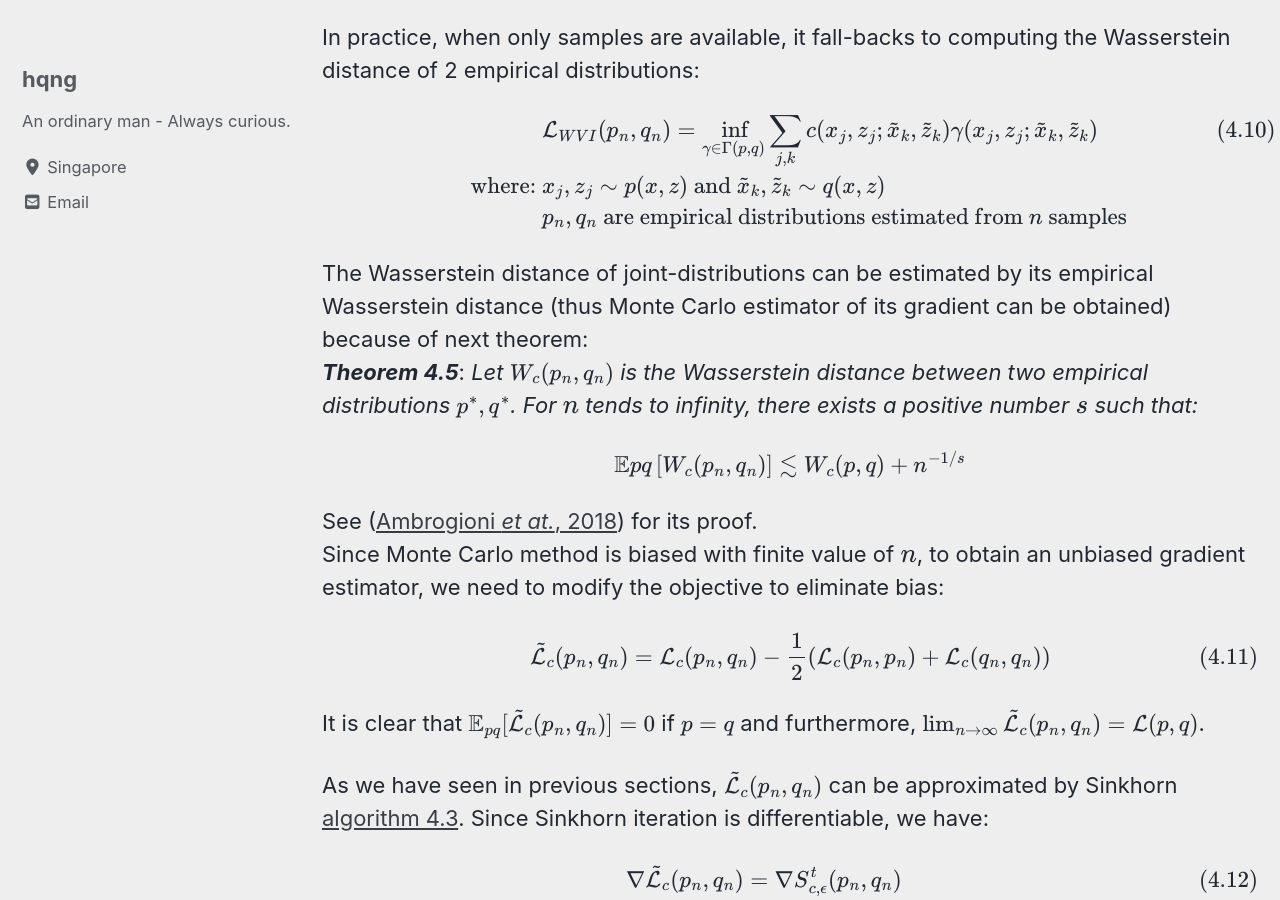
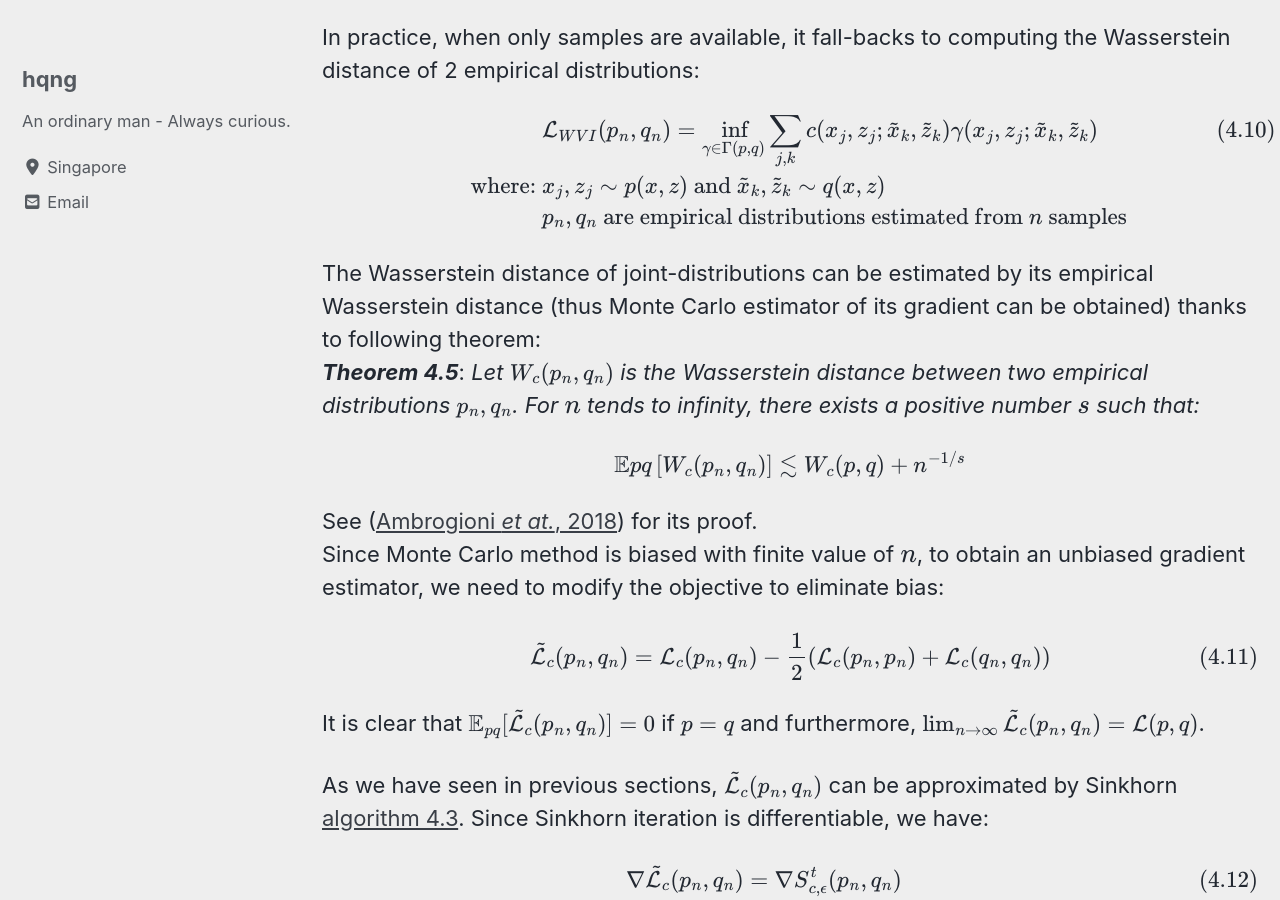
Before and after one commit to hqng/hqng.github.io, a Jekyll site: the page built from _posts/2019-09-20-OTandInference-p4.md, in a window 1280 px wide and 900 px high, scrolled down 9984 px. Built offline with Jekyll 4.4.1, drawn with Linux system fonts in a browser that asks for light colours; cached includes are drawn as plain includes; nearby versions of some CDN libraries; formulas are drawn with MathJax 3; some of the changed text lies outside the part shown.

Commit message:
release candiate version

```diff
--- a/_posts/2019-09-20-OTandInference-p4.md
+++ b/_posts/2019-09-20-OTandInference-p4.md
@@ -266,7 +266,7 @@ $$ \small
 $$
 {% endraw %}
 
-When $ \small c = {\lVert}{x-y}{\rVert}_2^2$, we are allowed to approximate $ \small W_2$ by $ \small SW_2$ because of following inequalities:
+When $ \small c = {\lVert}{x-y}{\rVert}_2^2$, we are allowed to approximate $ \small W_2$ by $ \small SW_2$ due to following inequalities:
 <br>
 {% raw %}
 $$ \small
@@ -360,9 +360,9 @@ $$ \small
 $$
 {% endraw %}
 
-The Wasserstein distance of joint-distributions can be estimated by its empirical Wasserstein distance (thus Monte Carlo estimator of its gradient can be obtained) because of next theorem:
+The Wasserstein distance of joint-distributions can be estimated by its empirical Wasserstein distance (thus Monte Carlo estimator of its gradient can be obtained) thanks to following theorem:
 <br>
-<a name="thrm4.5"></a> ***Theorem 4.5***: <i>Let $ \small W_c(p_n, q_n)$ is the Wasserstein distance between two empirical distributions $ \small p^{\*}, q^{\*}$. For $n$ tends to infinity, there exists a positive number $s$ such that: </i>
+<a name="thrm4.5"></a> ***Theorem 4.5***: <i>Let $ \small W_c(p_n, q_n)$ is the Wasserstein distance between two empirical distributions $ \small p_n, q_n$. For $n$ tends to infinity, there exists a positive number $s$ such that: </i>
 <br>
 {% raw %}
 $$ \small
```
